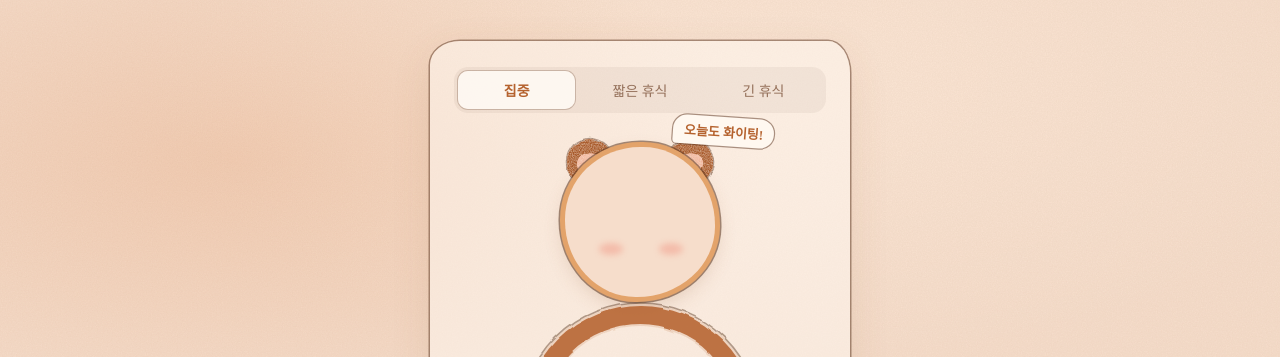
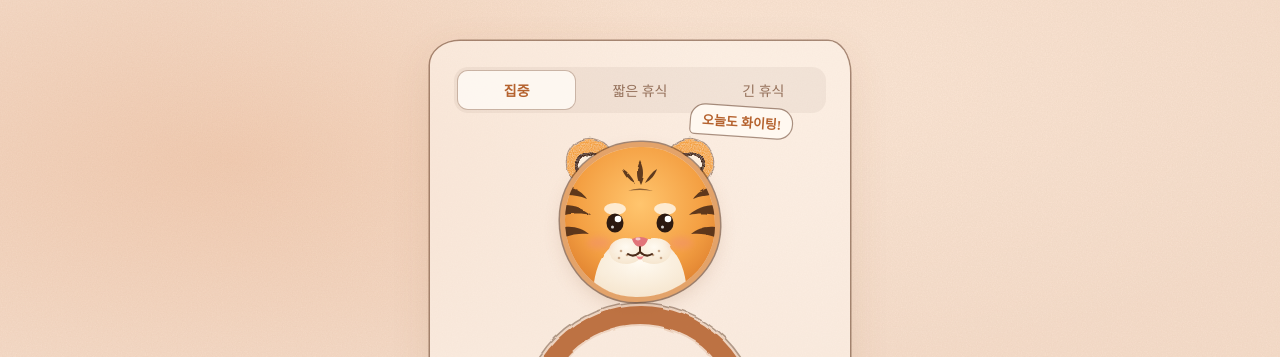
Before and after one commit to jgsk86/261118_timer, a plain HTML site: page index.html in a window 1280 px wide. Shown: the top 357 px of the page. Drawn offline with Linux system fonts and the light colour scheme; a web font is replaced by a local one.

Commit message:
Add cute tiger character
Co-Authored-By: Claude Opus 5.5 <noreply@anthropic.com>

```diff
--- a/index.html
+++ b/index.html
@@ -44,20 +44,20 @@
   body.running[data-mode="focus"] .buddy .bob { animation-duration: 1.1s; }
   body:not([data-mode="focus"]) .buddy .bob { transform: rotate(-6deg); }
   @keyframes bob { 0%,100% { transform: rotate(-4deg); } 50% { transform: rotate(4deg) translateY(-3px); } }
+  /* 호랑이 귀: 주황 털 + 까만 테 + 흰 속귀 */
   .ear { position: absolute; top: -8px; width: 46px; height: 46px; border-radius: 50%;
-         background: radial-gradient(circle at 50% 55%, #f3b9a0 0 34%, var(--mane) 36% 100%);
+         background: radial-gradient(circle at 50% 58%, #fff3e2 0 30%, #3d2416 31% 40%, #f4a043 41% 100%);
          box-shadow: 0 0 0 1.3px rgba(90,53,32,.55); filter: url(#wc); }
   .ear.l { left: 2px; } .ear.r { right: 2px; }
   .frame { position: absolute; inset: 0; border-radius: 50% 48% 52% 47% / 48% 52% 47% 51%; overflow: hidden;
            box-shadow: 0 0 0 5px var(--mane-light), 0 0 0 6.5px rgba(90,53,32,.55), 0 8px 20px rgba(150,90,50,.25);
            background: #f6ddcb; }
-  /* 원본 1201x1310 기준: 머리~턱(x 245-995, y 115-865)이 원 안에 들어오도록 0.2배 */
-  .frame img { position: absolute; width: 240px; height: auto; max-width: none; left: -49px; top: -23px; transition: filter .5s; }
+  .frame img { position: absolute; inset: 0; width: 100%; height: 100%; transition: filter .5s; }
   body:not([data-mode="focus"]) .frame img { filter: saturate(.85) brightness(1.04); }
-  .blush { position: absolute; top: 96px; width: 24px; height: 12px; border-radius: 50%;
+  .blush { position: absolute; top: 90px; width: 24px; height: 12px; border-radius: 50%;
            background: #f08a78; opacity: .4; filter: blur(3px); pointer-events: none; }
-  .blush.l { left: 34px; } .blush.r { left: 94px; }
-  .bubble { position: absolute; top: -30px; left: 72%; white-space: nowrap; font-size: 13px; font-weight: 700;
+  .blush.l { left: 22px; } .blush.r { left: 104px; }
+  .bubble { position: absolute; top: -40px; left: 84%; white-space: nowrap; font-size: 13px; font-weight: 700;
             background: #fff8f0; color: var(--accent); padding: 5px 11px; border-radius: 14px 14px 14px 4px;
             box-shadow: 0 0 0 1.2px rgba(90,53,32,.5); transform: rotate(4deg); transition: color .5s; z-index: 2; }
   .zz { position: absolute; right: -18px; top: 30px; font-weight: 700; color: var(--accent); display: none; }
@@ -153,7 +153,7 @@
   <div class="buddy">
     <div class="bob">
       <span class="ear l"></span><span class="ear r"></span>
-      <div class="frame"><img src="me.webp" alt="포모도로 친구"></div>
+      <div class="frame"><img src="tiger.svg" alt="귀여운 호랑이 친구"></div>
       <span class="blush l"></span><span class="blush r"></span>
     </div>
     <div class="bubble" id="bubble">어흥! 집중!</div>
```
Also changed, not shown: tiger.svg (added).
